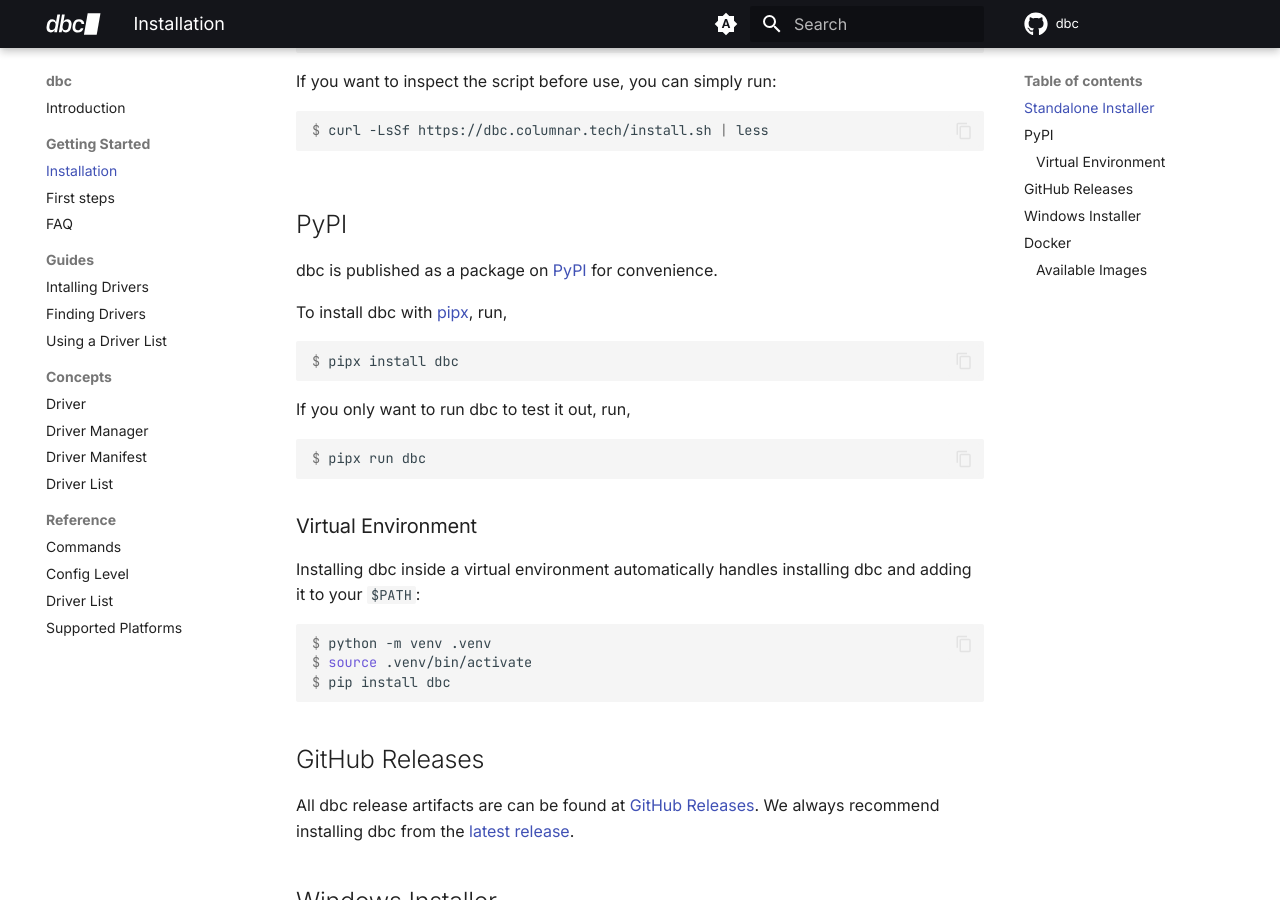
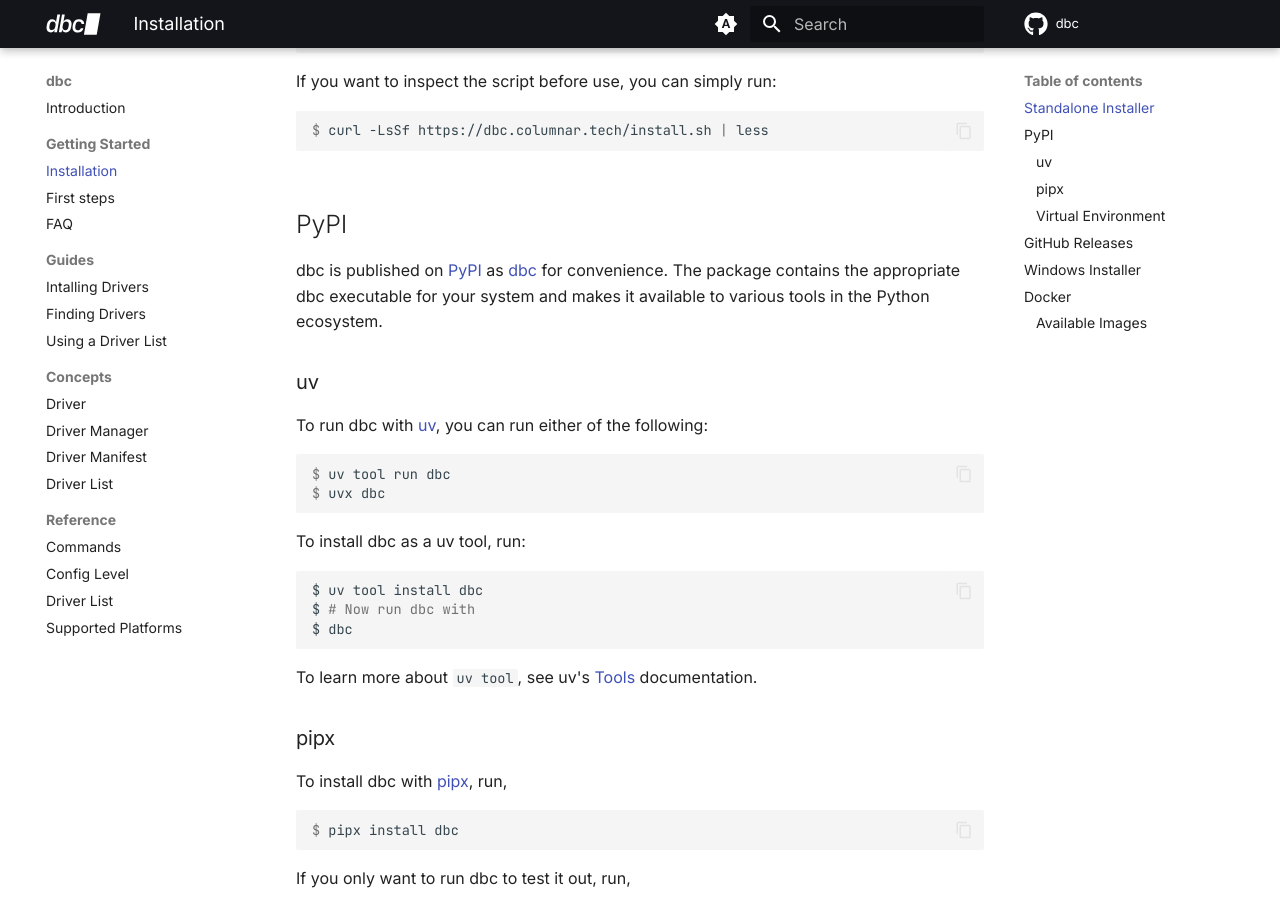
Before and after one commit to columnar-tech/dbc, an MkDocs documentation site: the page built from docs/getting_started/installation.md, in a window 1280 px wide and 900 px high, scrolled down 654 px. Built offline with MkDocs 1.6.1 and Material for MkDocs 9.7.7, drawn with Linux system fonts in a browser that asks for light colours; plug-ins that fetch from the network failed and are left out; comment, search, counter and statistics services are not loaded.

Commit message:
docs: rework install page to include uv (#137)
Closes #122

---------

Co-authored-by: Ian Cook <ianmcook@gmail.com>

````diff
--- a/docs/getting_started/installation.md
+++ b/docs/getting_started/installation.md
@@ -63,7 +63,28 @@
 
 ## PyPI
 
-dbc is published as a package on [PyPI](https://pypi.org/project/dbc) for convenience.
+dbc is published on [PyPI](https://pypi.org/) as [dbc](https://pypi.org/project/dbc/) for convenience. The package contains the appropriate dbc executable for your system and makes it available to various tools in the Python ecosystem.
+
+### uv
+
+To run dbc with [uv](https://docs.astral.sh/uv/), you can run either of the following:
+
+```console
+$ uv tool run dbc
+$ uvx dbc
+```
+
+To install dbc as a uv tool, run:
+
+```sh
+$ uv tool install dbc
+$ # Now run dbc with
+$ dbc
+```
+
+To learn more about `uv tool`, see uv's [Tools](https://docs.astral.sh/uv/concepts/tools/) documentation.
+
+### pipx
 
 To install dbc with [pipx](https://pipx.pypa.io/stable/installation/), run,
 
````
